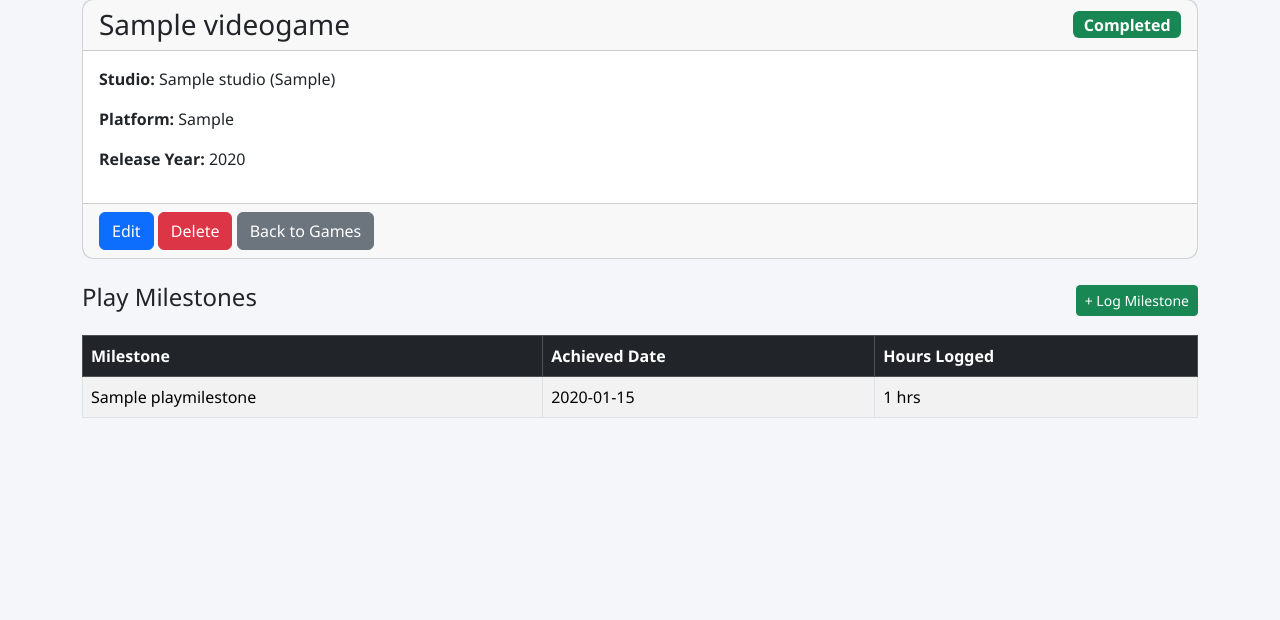
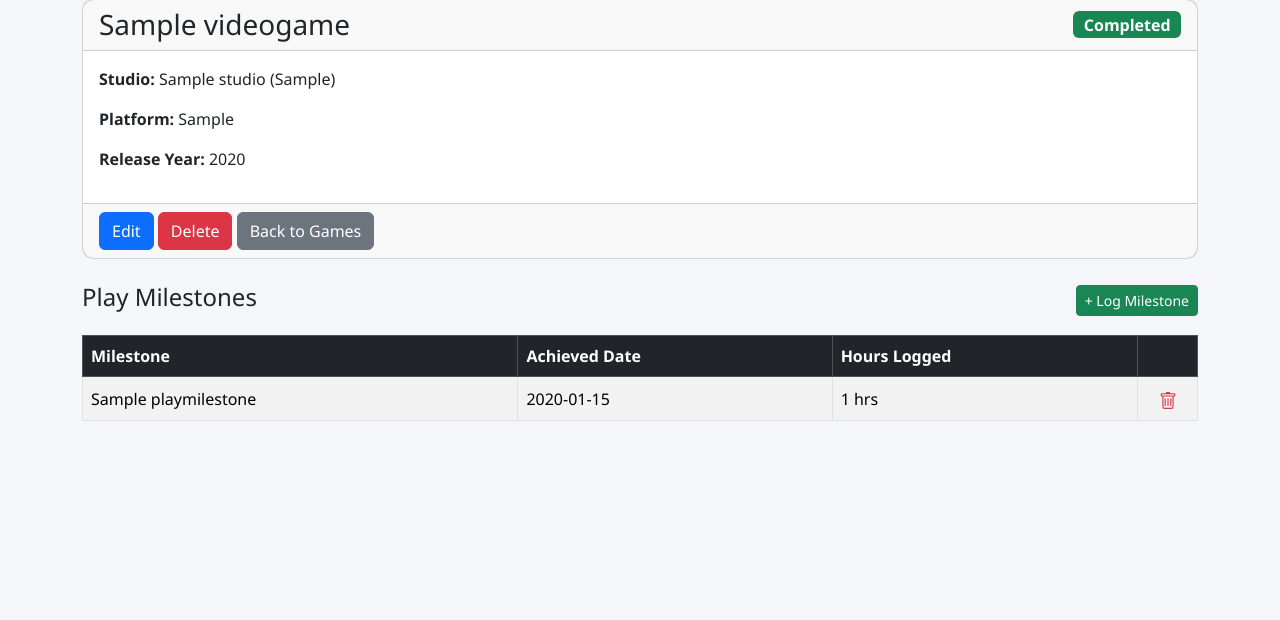
Before and after one commit to JakeXS/QuestLog, an ASP.NET Core app: page /Games/Details/1 in a window 1280 px wide. Shown: the part 105-725 px from the top of the page. Run offline with ASP.NET Core 8, Linux system fonts and the light colour scheme; tables that the repository leaves empty hold one stand-in row (values such as "Sample post"); style sheets or scripts are compiled from the project's sources.

Commit message:
added  milestone delete functionality

```diff
--- a/QuestLog/Views/Games/Details.cshtml
+++ b/QuestLog/Views/Games/Details.cshtml
@@ -39,12 +39,13 @@
 }
 else
 {
-    <table class="table table-bordered table-striped">
+    <table class="table table-bordered table-striped align-middle">
         <thead class="table-dark">
             <tr>
                 <th>Milestone</th>
                 <th>Achieved Date</th>
                 <th>Hours Logged</th>
+                <th class="text-center" style="width: 60px;"></th>
             </tr>
         </thead>
         <tbody>
@@ -54,6 +55,16 @@ else
                     <td>@m.MilestoneTitle</td>
                     <td>@m.AchievedDate.ToString("yyyy-MM-dd")</td>
                     <td>@m.HoursLogged hrs</td>
+                    <td class="text-center">
+                        <form asp-controller="Milestones" asp-action="Delete" asp-route-id="@m.Id" method="post" class="d-inline">
+                            <button type="submit" class="btn btn-link text-danger p-0" title="Delete Milestone">
+                                <svg xmlns="http://w3.org" width="18" height="18" fill="currentColor" viewBox="0 0 16 16">
+                                    <path d="M5.5 5.5A.5.5 0 0 1 6 6v6a.5.5 0 0 1-1 0V6a.5.5 0 0 1 .5-.5m2.5 0a.5.5 0 0 1 .5.5v6a.5.5 0 0 1-1 0V6a.5.5 0 0 1 .5-.5m3 .5a.5.5 0 0 0-1 0v6a.5.5 0 0 0 1 0z"/>
+                                    <path d="M14.5 3a1 1 0 0 1-1 1H13v9a2 2 0 0 1-2 2H5a2 2 0 0 1-2-2V4h-.5a1 1 0 0 1-1-1V2a1 1 0 0 1 1-1H6a1 1 0 0 1 1-1h2a1 1 0 0 1 1 1h3.5a1 1 0 0 1 1 1zM4.118 4 4 4.059V13a1 1 0 0 0 1 1h6a1 1 0 0 0 1-1V4.059L11.882 4zM2.5 3h11V2h-11z"/>
+                                </svg>
+                            </button>
+                        </form>
+                    </td>
                 </tr>
             }
         </tbody>
```
Also changed, not shown: QuestLog/Controllers/MilestonesController.cs (+16 -0 lines).
